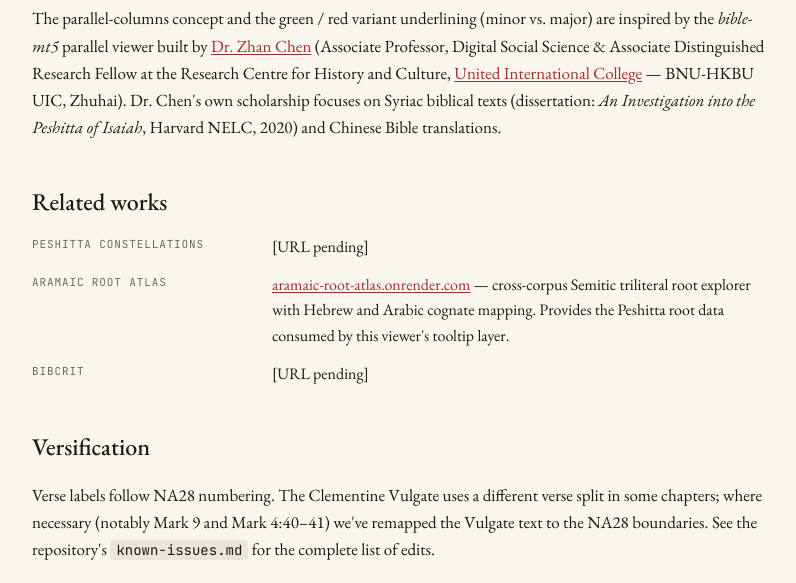
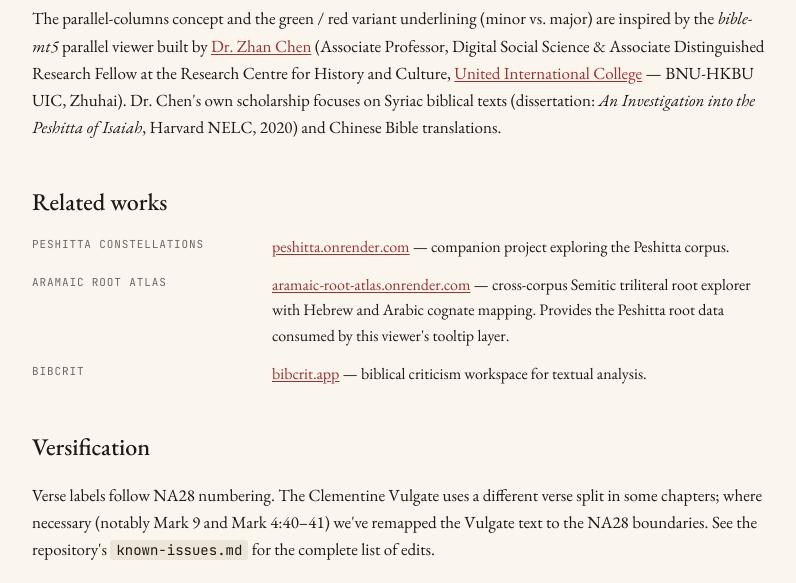
Before and after one commit to Jossifresben/translation-alignment, a Flask app: page /about in a window 1280 px wide. Shown: the part 1170-1753 px from the top of the page, without its empty margins (236-1032 px from the left). Run offline with Flask 3, Linux system fonts and the light colour scheme; some libraries are stand-ins or nearby versions.

Commit message:
about: Related works — link Peshitta Constellations + BibCrit
Filled the URL placeholders with the real sites:
- Peshitta Constellations → https://peshitta.onrender.com/
- BibCrit → https://bibcrit.app/

Aramaic Root Atlas entry unchanged (already linked). Descriptions
kept brief and neutral — leaves room for the user to expand them
with project-specific framing if they want later.

```diff
--- a/templates/about.html
+++ b/templates/about.html
@@ -90,14 +90,16 @@
   <h2>Related works</h2>
   <dl class="about-sources">
     <dt>Peshitta Constellations</dt>
-    <dd>[URL pending]</dd>
+    <dd><a href="https://peshitta.onrender.com/">peshitta.onrender.com</a>
+      — companion project exploring the Peshitta corpus.</dd>
     <dt>Aramaic Root Atlas</dt>
     <dd><a href="https://aramaic-root-atlas.onrender.com">aramaic-root-atlas.onrender.com</a>
       — cross-corpus Semitic triliteral root explorer with Hebrew and
       Arabic cognate mapping. Provides the Peshitta root data consumed
       by this viewer's tooltip layer.</dd>
     <dt>BibCrit</dt>
-    <dd>[URL pending]</dd>
+    <dd><a href="https://bibcrit.app/">bibcrit.app</a>
+      — biblical criticism workspace for textual analysis.</dd>
   </dl>
 
   <h2>Versification</h2>
```
